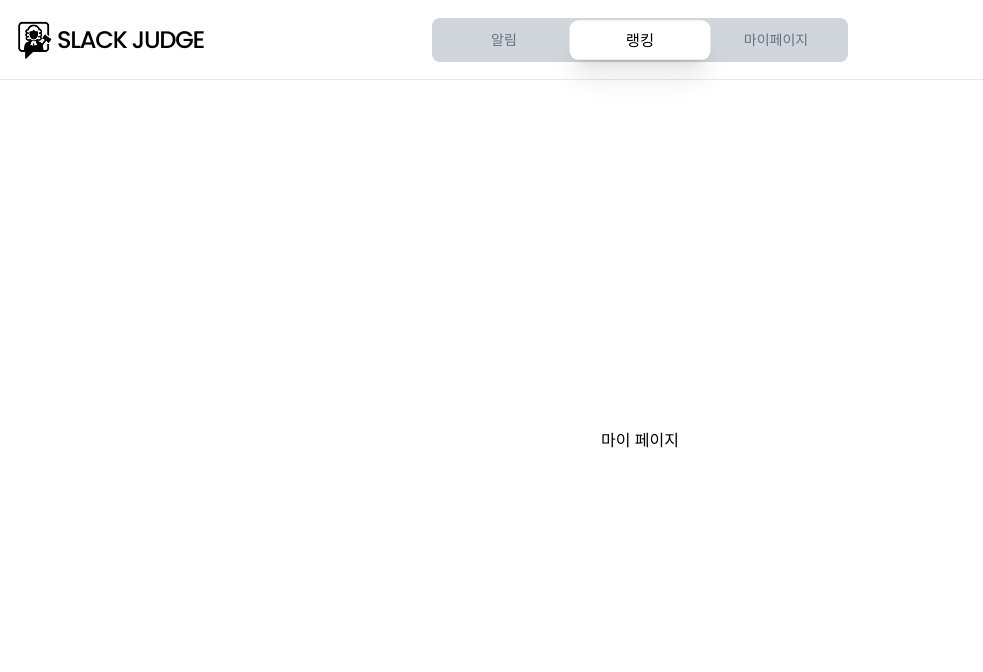
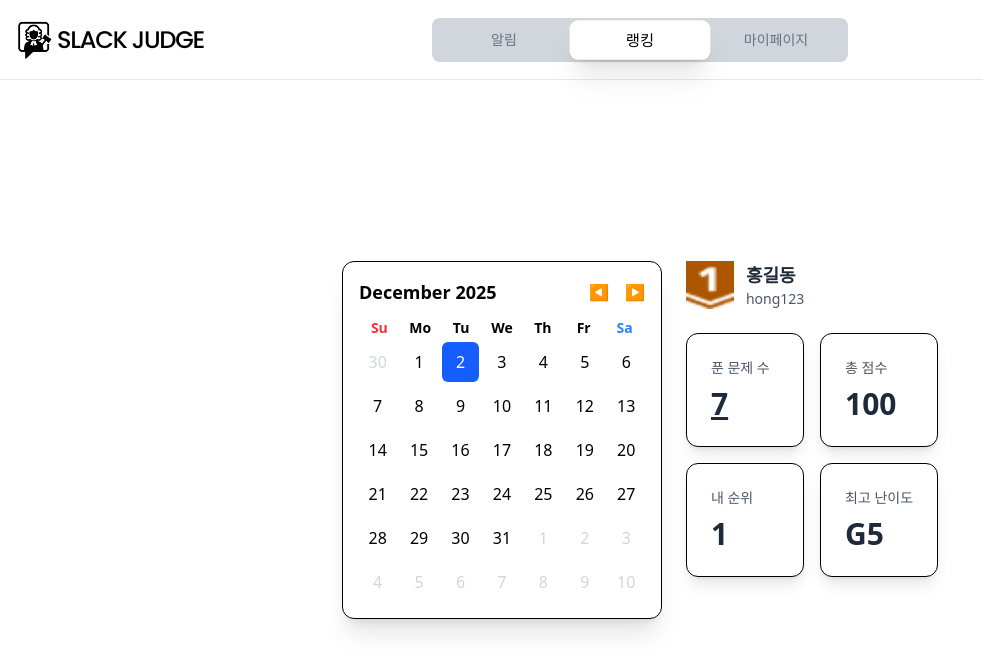
Before and after one commit to slackjudge/frontend, a React (Vite) app: page /main/my-page in a window 1280 px wide. Shown: the top 672 px of the page, without its empty margins (0-983 px from the left). Built offline with nearby package versions, Linux system fonts and the light colour scheme; no server answers.

Commit message:
feat/#17: 마이페이지 초기 레이아웃 (좌측 캘린더, 우측 상세정보)

```diff
--- a/src/pages/MyPage.tsx
+++ b/src/pages/MyPage.tsx
@@ -1,3 +1,99 @@
-export default function MyPage(){
-    return <text>마이 페이지</text>
+import { useState } from "react";
+import Calendar from "../components/common/Calendar"; // 상대경로 수정
+import { tierMap } from "../constants/tierMap";
+
+export default function MyPage() {
+    const [date, setDate] = useState(new Date());
+    const [period, setPeriod] = useState<"day" | "week" | "month">("day");
+
+    //TODO: 추후 API 연동시 실제 사용자 데이터로 바꾸기
+    const userData ={
+        name: "홍길동",
+        tier: "bronze_1",
+        solvedCount: 7,
+        bojId: "hong123",
+        team: "프론트엔드 대면반",
+        totalScore: 100,
+        rank: 1,
+        maxDifficulty: "G5",
+    };
+
+    return (
+        <div className="flex w-full max-w-7xl mx-auto gap-6 px-6">
+            {/* 좌측 영역 - 캘린더 */}
+            <div className="w-[320px] flex-shrink-0">
+                <div className="sticky top-24">
+                    <Calendar
+                        date={date}
+                        period={period}
+                        onDateChange={setDate}
+                    />
+                </div>
+            </div>
+
+            {/* 우측 영역 - 요약 및 프로필 */}
+            <div className="flex-1 flex flex-col gap-6">
+                {/* 상단 프로필 영역 - 작은 헤더 형태 */}
+                <div className="flex items-center gap-3">
+                    {/* 티어 이미지 */}
+                    <img
+                        src={tierMap[userData.tier]}
+                        alt={`${userData.tier} 티어`}
+                        className="w-12 h-12"
+                    />
+                    {/* 사용자 이름 및 ID */}
+                    <div>
+                        <h2 className="text-lg font-semibold text-gray-800">
+                            {userData.name}
+                        </h2>
+                        <p className="text-sm text-gray-600">
+                            {userData.bojId}
+                        </p>
+                    </div>
+                </div>
+
+                {/* 통계 카드 영역 - 2x2 그리드 */}
+                <div className="grid grid-cols-2 gap-4">
+                    {/* 푼 문제 수 카드 */}
+                    <div className="bg-white border rounded-xl p-6 shadow-lg">
+                        <div className="text-sm text-gray-600 mb-2">
+                            푼 문제 수
+                        </div>
+                        <div className="text-3xl font-bold text-gray-800 underline">
+                            {userData.solvedCount}
+                        </div>
+                    </div>
+                    {/* 총 점수 카드 */}
+                    <div className="bg-white border rounded-xl p-6 shadow-lg">
+                        <div className="text-sm text-gray-600 mb-2">
+                            총 점수
+                        </div>
+                        <div className="text-3xl font-bold text-gray-800">
+                            {userData.totalScore}
+                        </div>
+                    </div>
+
+                    {/* 내 순위 카드 */}
+                    <div className="bg-white border rounded-xl p-6 shadow-lg">
+                        <div className="text-sm text-gray-600 mb-2">
+                            내 순위
+                        </div>
+                        <div className="text-3xl font-bold text-gray-800">
+                            {userData.rank}
+                        </div>
+                    </div>
+
+                    {/* 최고 난이도 카드 */}
+                    <div className="bg-white border rounded-xl p-6 shadow-lg">
+                        <div className="text-sm text-gray-600 mb-2">
+                            최고 난이도
+                        </div>
+                        <div className="text-3xl font-bold text-gray-800">
+                            {userData.maxDifficulty}
+                        </div>
+                    </div>
+                </div>
+            </div>
+        </div>
+    );
 }
```
